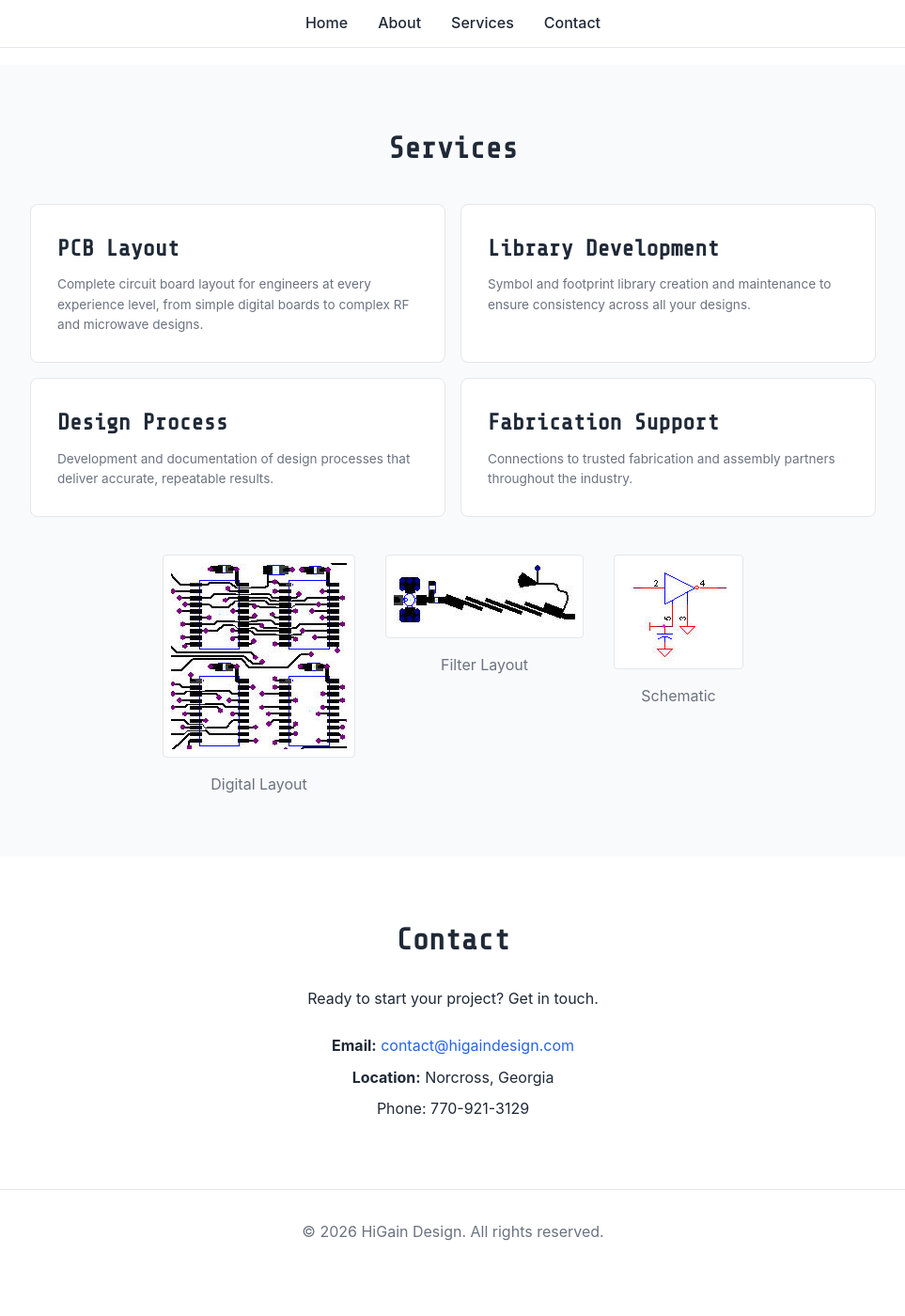
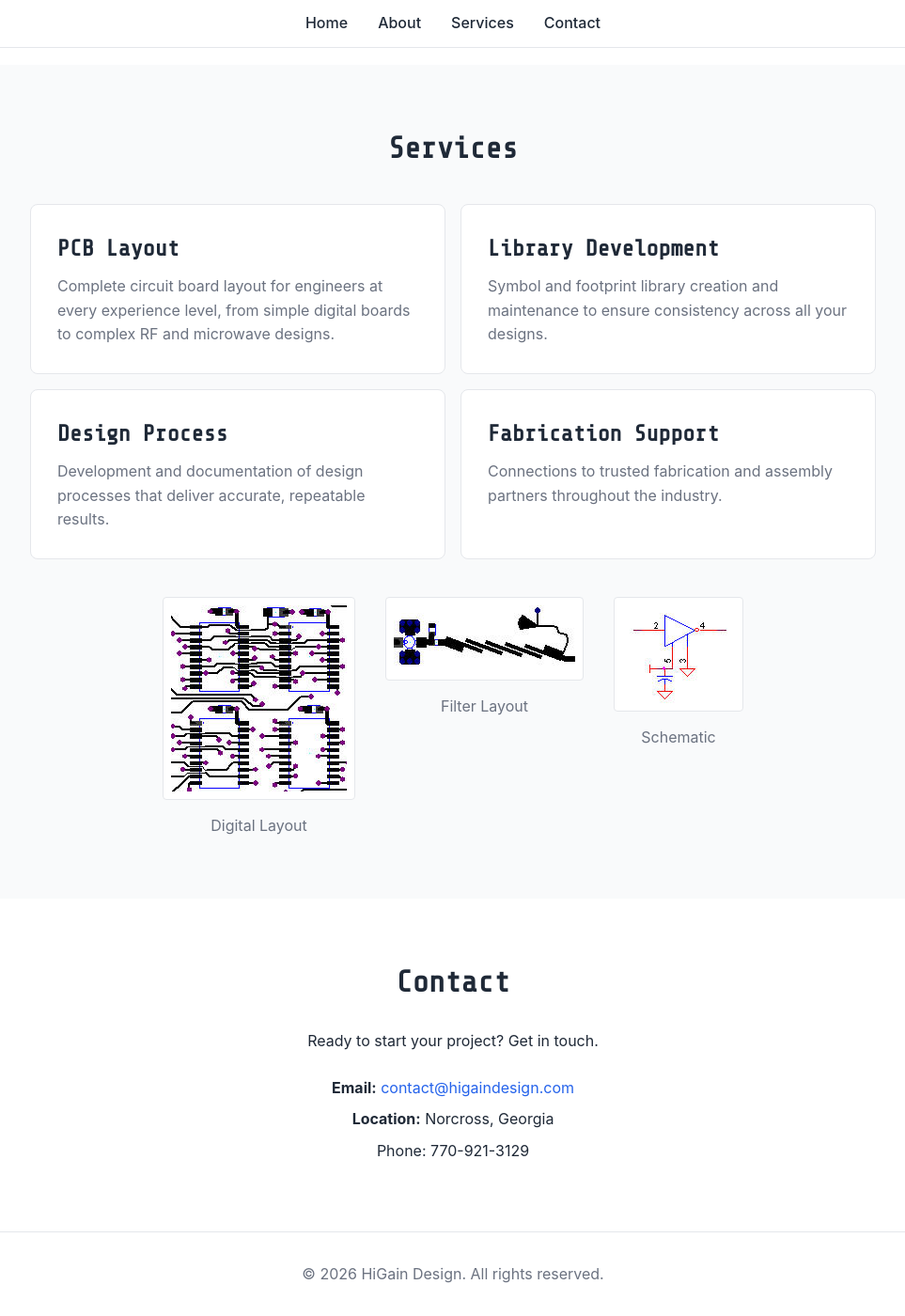
Before and after one commit to greg-e/higaindesign, a Jekyll site: the page built from index.md, in a window 1280 px wide and 1400 px high, scrolled down 877 px. Shown: the whole window at 94% size, without its empty margins (158-1121 px from the left). Built offline with Jekyll 4.4.1, drawn with Linux system fonts in a browser that asks for light colours; before the commit the page ends 2232 px from its top, so only the background shows below that.

Commit message:
Update style.css

```diff
--- a/assets/css/style.css
+++ b/assets/css/style.css
@@ -220,7 +220,7 @@ main {
 }
 
 .service-card p {
-  font-size: .85rem;
+  font-size: 1rem;
   color: var(--text-light);
   margin: 0;
   text-align: left;
```
